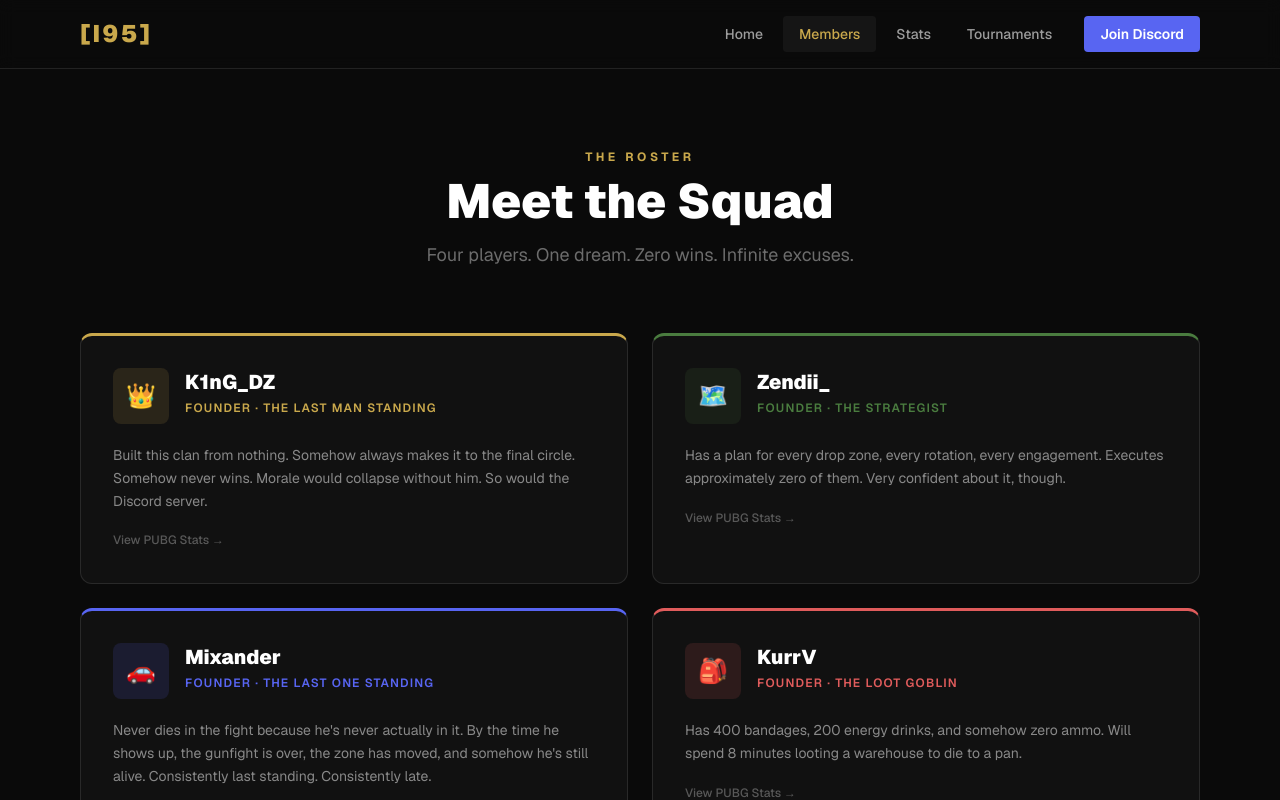
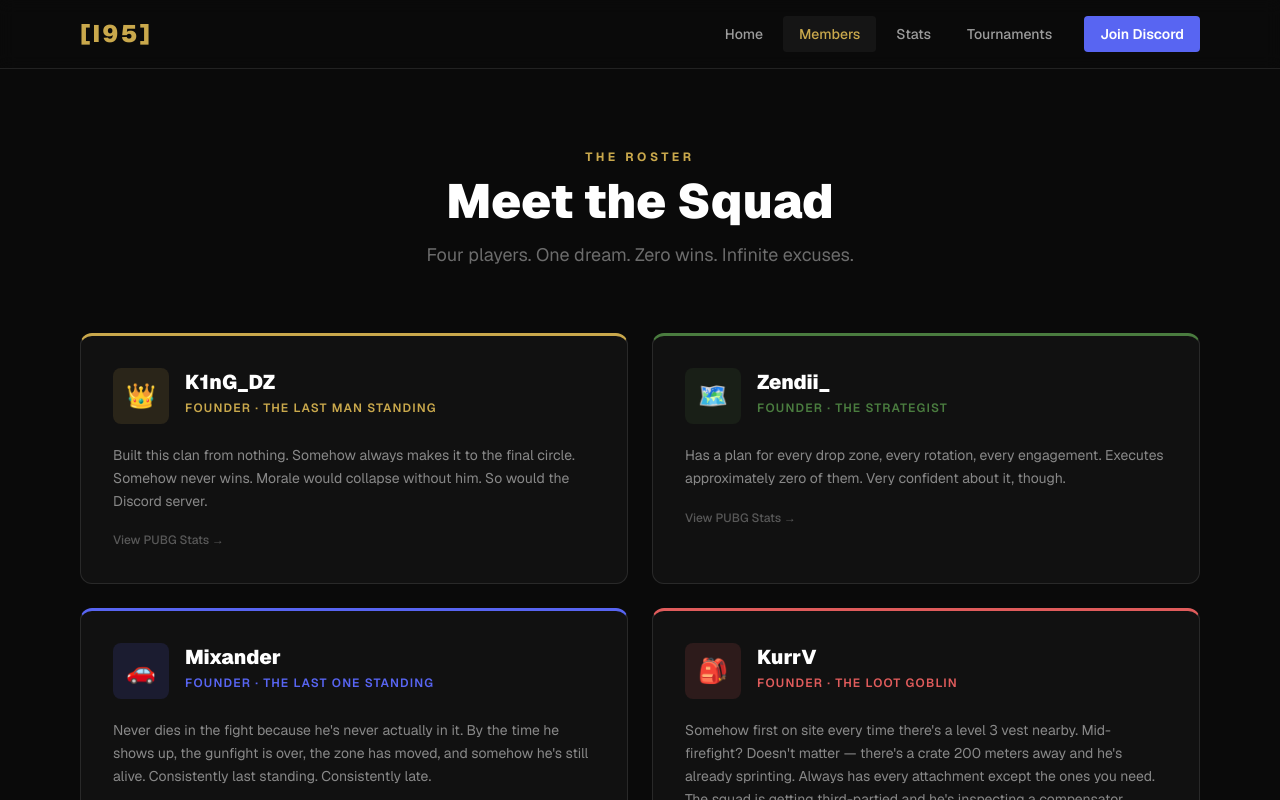
Before and after one commit to k1ngdz/i95-website, a Next.js app: page /members in a window 1280 px wide. Shown: the top 800 px of the page. Built offline with nearby package versions, Linux system fonts and the light colour scheme.

Commit message:
Update KurrV loot goblin description

```diff
--- a/app/members/page.tsx
+++ b/app/members/page.tsx
@@ -26,7 +26,7 @@ const members = [
     tag: "KurrV",
     role: "Founder · The Loot Goblin",
     emoji: "🎒",
-    desc: "Has 400 bandages, 200 energy drinks, and somehow zero ammo. Will spend 8 minutes looting a warehouse to die to a pan.",
+    desc: "Somehow first on site every time there's a level 3 vest nearby. Mid-firefight? Doesn't matter — there's a crate 200 meters away and he's already sprinting. Always has every attachment except the ones you need. The squad is getting third-partied and he's inspecting a compensator.",
     color: "#e05c5c",
   },
 ];
```
